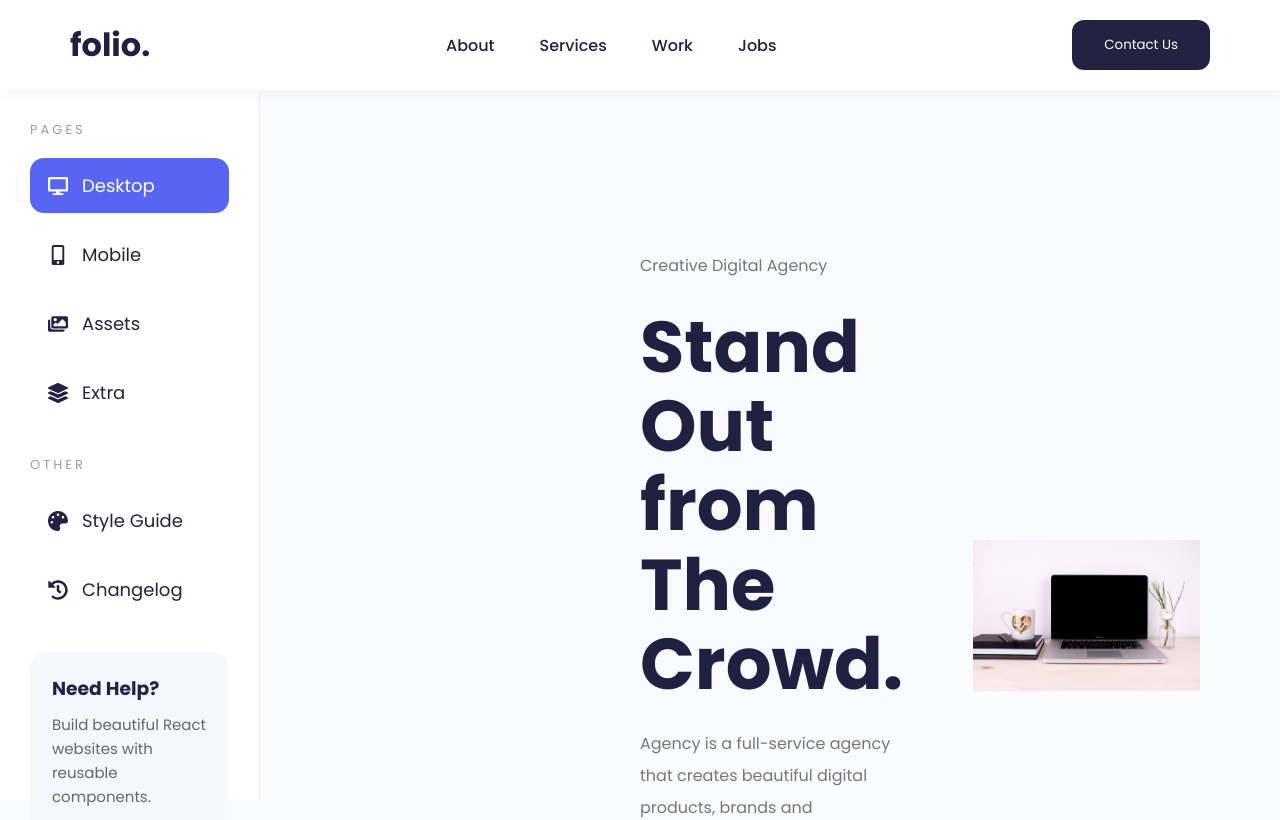
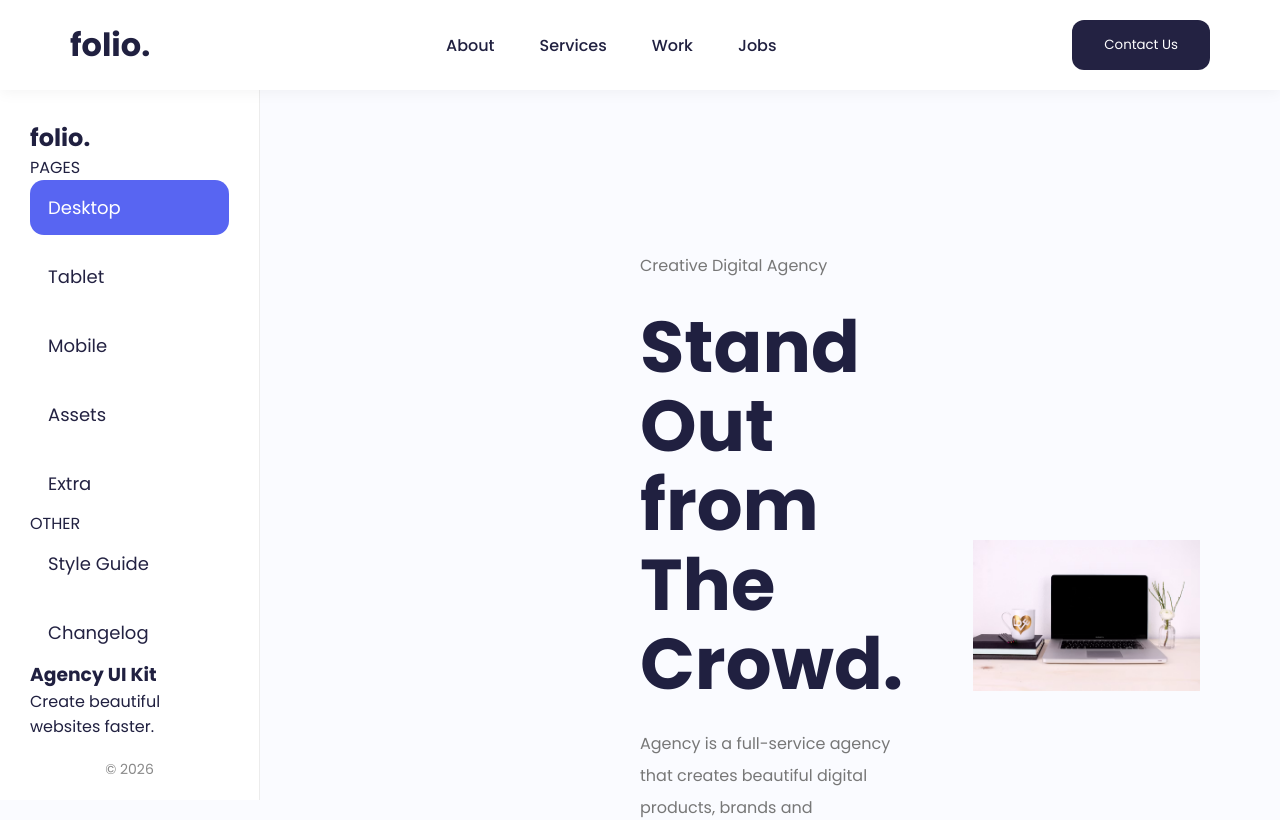
Before and after one commit to kakarlapavanreddy/Folio, a React (Vite) app: page / in a window 1280 px wide. Shown: the top 820 px of the page. Built offline with nearby package versions, Linux system fonts and the light colour scheme.

Commit message:
add changes

```diff
--- a/src/components/Sidebar/Sidebar.jsx
+++ b/src/components/Sidebar/Sidebar.jsx
@@ -1,67 +1,61 @@
 import "./Sidebar.css";
-import {
-  FaDesktop,
-  FaMobileAlt,
-  FaImages,
-  FaLayerGroup,
-  FaPalette,
-  FaHistory,
-} from "react-icons/fa";
+import { useEffect, useState } from "react";
 
 function Sidebar() {
+  const [device, setDevice] = useState("Desktop");
+
+  useEffect(() => {
+    const updateDevice = () => {
+      const width = window.innerWidth;
+
+      if (width < 768) {
+        setDevice("Mobile");
+      } else if (width < 1024) {
+        setDevice("Tablet");
+      } else {
+        setDevice("Desktop");
+      }
+    };
+
+    updateDevice();
+
+    window.addEventListener("resize", updateDevice);
+
+    return () => window.removeEventListener("resize", updateDevice);
+  }, []);
+
   return (
     <aside className="sidebar">
-      <div className="sidebar-section">
-        <p className="sidebar-title">PAGES</p>
+      <h1 className="logo">folio.</h1>
 
-        <ul className="sidebar-menu">
-          <li className="active">
-            <FaDesktop />
-            <span>Desktop</span>
-          </li>
+      <p className="menu-title">PAGES</p>
 
-          <li>
-            <FaMobileAlt />
-            <span>Mobile</span>
-          </li>
+      <ul className="sidebar-menu">
+        <li className={device === "Desktop" ? "active" : ""}>Desktop</li>
 
-          <li>
-            <FaImages />
-            <span>Assets</span>
-          </li>
+        <li className={device === "Tablet" ? "active" : ""}>Tablet</li>
 
-          <li>
-            <FaLayerGroup />
-            <span>Extra</span>
-          </li>
-        </ul>
+        <li className={device === "Mobile" ? "active" : ""}>Mobile</li>
+
+        <li>Assets</li>
+
+        <li>Extra</li>
+      </ul>
+
+      <p className="menu-title">OTHER</p>
+
+      <ul className="sidebar-menu">
+        <li>Style Guide</li>
+
+        <li>Changelog</li>
+      </ul>
+
+      <div className="promo-card">
+        <h3>Agency UI Kit</h3>
+        <p>Create beautiful websites faster.</p>
       </div>
 
-      <div className="sidebar-section">
-        <p className="sidebar-title">OTHER</p>
-
-        <ul className="sidebar-menu">
-          <li>
-            <FaPalette />
-            <span>Style Guide</span>
-          </li>
-
-          <li>
-            <FaHistory />
-            <span>Changelog</span>
-          </li>
-        </ul>
-      </div>
-
-      <div className="sidebar-card">
-        <h3>Need Help?</h3>
-
-        <p>Build beautiful React websites with reusable components.</p>
-
-        <button>Learn More</button>
-      </div>
-
-      <p className="copyright">© 2026 Folio Agency</p>
+      <p className="copyright">© 2026</p>
     </aside>
   );
 }
```
